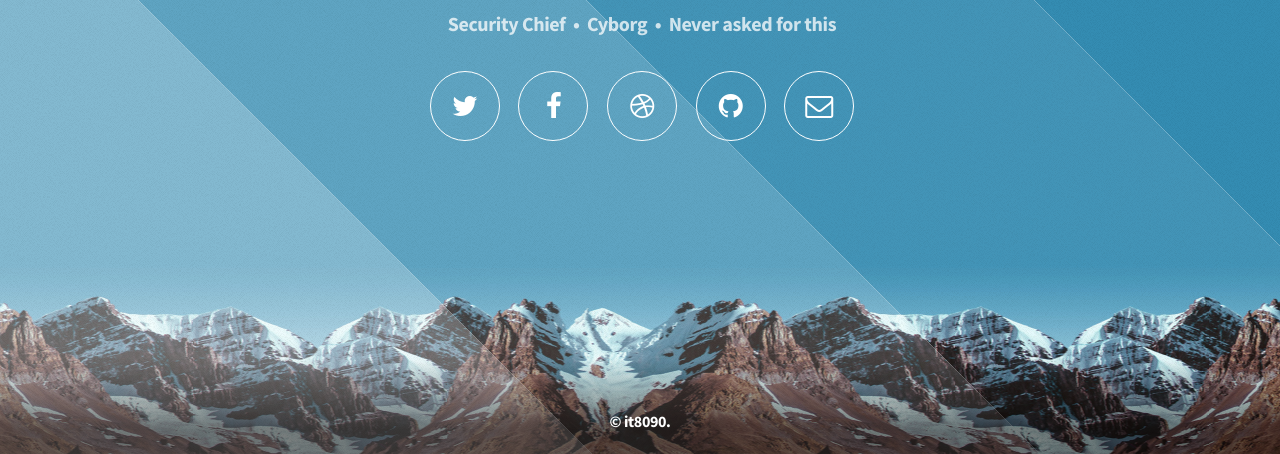
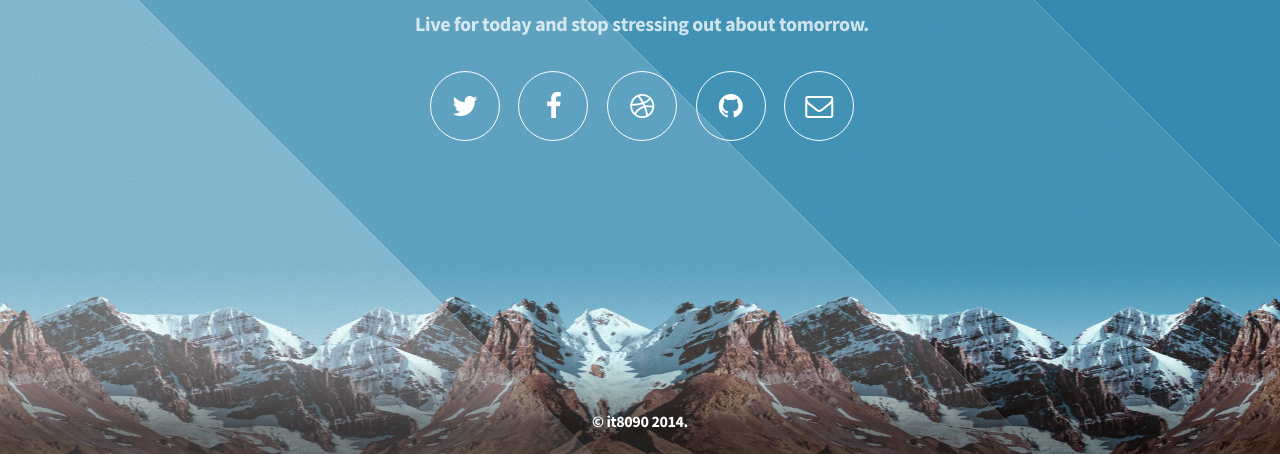
Before and after one commit to IT8090/it8090.github.io, a plain HTML site: page index.html in a window 1280 px wide. Shown: the part 346-800 px from the top of the page. Drawn offline with Linux system fonts and the light colour scheme.

Commit message:
Update index.html

```diff
--- a/index.html
+++ b/index.html
@@ -26,12 +26,12 @@
 				<!-- Header -->
 					<header id="header">
 						<h1>it8090</h1>
-						<p>Security Chief &nbsp;&bull;&nbsp; Cyborg &nbsp;&bull;&nbsp; Never asked for this</p>
+						<p>Live for today and stop stressing out about tomorrow.</p>
 						<nav>
 							<ul>
 								<li><a href="https://twitter.com/it8090" class="icon fa-twitter"><span class="label">Twitter</span></a></li>
 								<li><a href="https://www.facebook.com/it8090" class="icon fa-facebook"><span class="label">Facebook</span></a></li>
-								<li><a href="https://www.cnblogs.com/hbsi" class="icon fa-dribbble"><span class="label">Dribbble</span></a></li>
+								<li><a href="http://www.cnblogs.com/hbsi" class="icon fa-dribbble"><span class="label">Dribbble</span></a></li>
 								<li><a href="https://github.com/IT8090" class="icon fa-github"><span class="label">Github</span></a></li>
 								<li><a href="mailto:luck@it8090.net" class="icon fa-envelope-o"><span class="label">Email</span></a></li>
 							</ul>
@@ -40,7 +40,7 @@
 
 				<!-- Footer -->
 					<footer id="footer">
-						<span class="copyright">&copy; it8090.</span>
+						<span class="copyright">&copy; it8090 2014.</span>
 					</footer>
 
 			</div>
```
